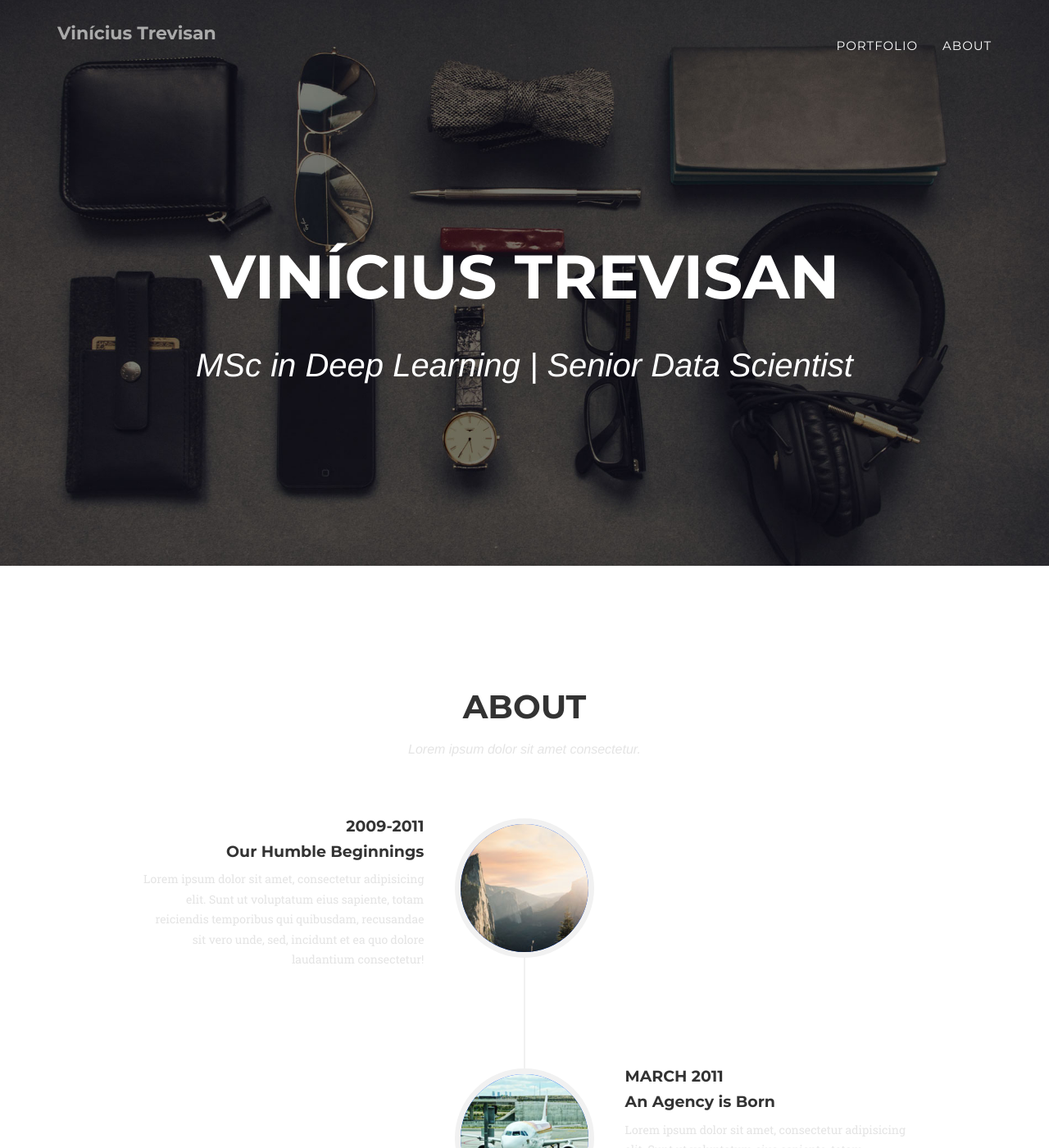
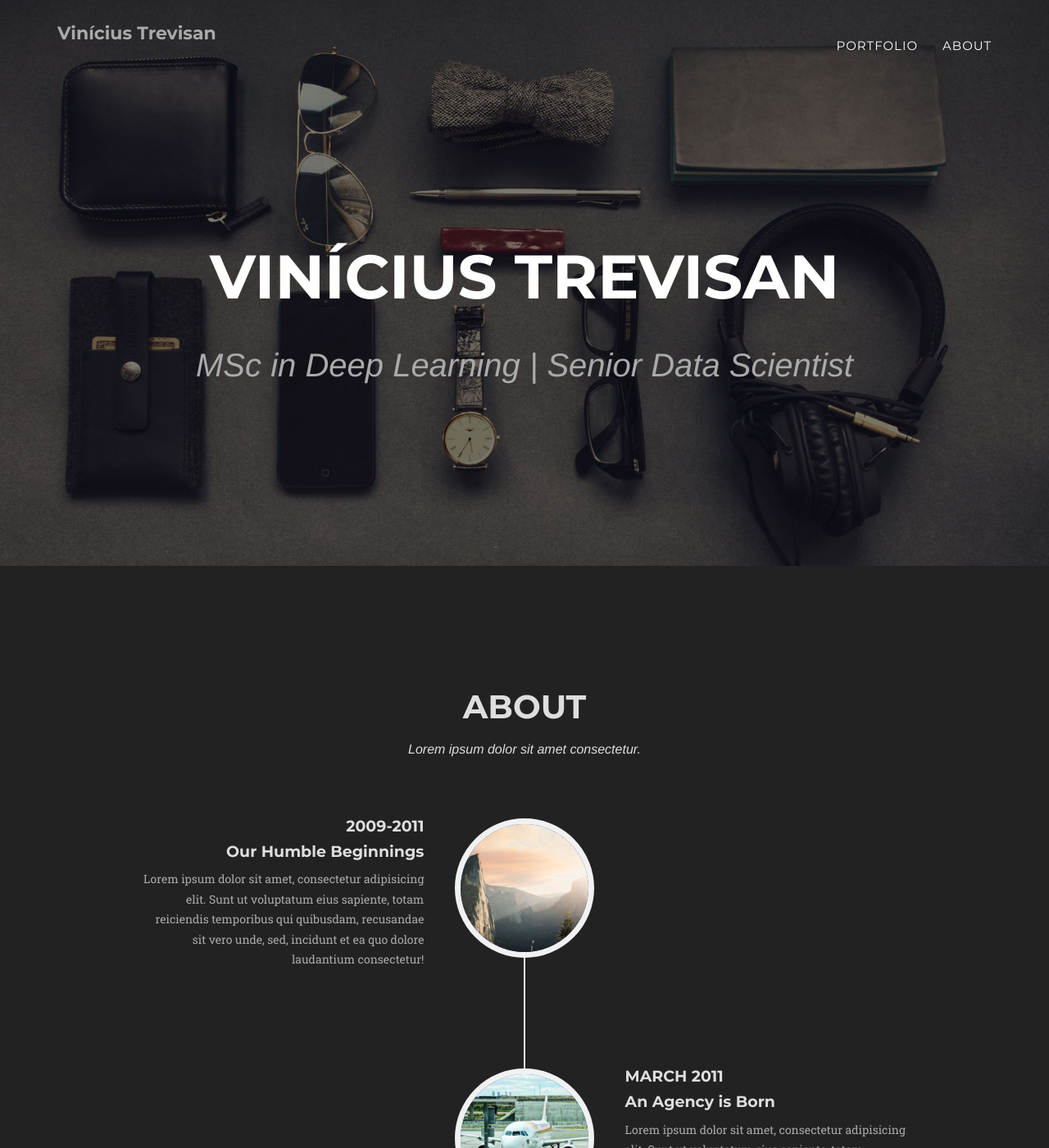
Before and after one commit to vinyluis/viniciustrevisan.github.io, a Jekyll site: the page built from index.html, in a window 1280 px wide and 1400 px high. Shown: the whole window at 82% size. Built offline with Jekyll 4.4.1, drawn with Linux system fonts in a browser that asks for light colours; some web fonts are replaced.

Commit message:
About style adjustments

```diff
--- /dev/null
+++ b/_includes/vt_about.html
@@ -0,0 +1,80 @@
+<!-- About Section -->
+    <section id="about" class="bg-darkest-gray vt-text-light">
+        <div class="container">
+            <div class="row">
+                <div class="col-lg-12 text-center">
+                    <h2 class="section-heading">About</h2>
+                    <h3 class="section-subheading">Lorem ipsum dolor sit amet consectetur.</h3>
+                </div>
+            </div>
+            <div class="row">
+                <div class="col-lg-12">
+                    <ul class="timeline">
+                        <li>
+                            <div class="timeline-image">
+                                <img class="img-circle img-responsive" src="img/about/1.jpg" alt="">
+                            </div>
+                            <div class="timeline-panel">
+                                <div class="timeline-heading">
+                                    <h4>2009-2011</h4>
+                                    <h4 class="subheading">Our Humble Beginnings</h4>
+                                </div>
+                                <div class="timeline-body">
+                                    <p class="vt-text-medium">Lorem ipsum dolor sit amet, consectetur adipisicing elit. Sunt ut voluptatum eius sapiente, totam reiciendis temporibus qui quibusdam, recusandae sit vero unde, sed, incidunt et ea quo dolore laudantium consectetur!</p>
+                                </div>
+                            </div>
+                        </li>
+                        <li class="timeline-inverted">
+                            <div class="timeline-image">
+                                <img class="img-circle img-responsive" src="img/about/2.jpg" alt="">
+                            </div>
+                            <div class="timeline-panel">
+                                <div class="timeline-heading">
+                                    <h4>March 2011</h4>
+                                    <h4 class="subheading">An Agency is Born</h4>
+                                </div>
+                                <div class="timeline-body">
+                                    <p class="vt-text-medium">Lorem ipsum dolor sit amet, consectetur adipisicing elit. Sunt ut voluptatum eius sapiente, totam reiciendis temporibus qui quibusdam, recusandae sit vero unde, sed, incidunt et ea quo dolore laudantium consectetur!</p>
+                                </div>
+                            </div>
+                        </li>
+                        <li>
+                            <div class="timeline-image">
+                                <img class="img-circle img-responsive" src="img/about/3.jpg" alt="">
+                            </div>
+                            <div class="timeline-panel">
+                                <div class="timeline-heading">
+                                    <h4>December 2012</h4>
+                                    <h4 class="subheading">Transition to Full Service</h4>
+                                </div>
+                                <div class="timeline-body">
+                                    <p class="vt-text-medium">Lorem ipsum dolor sit amet, consectetur adipisicing elit. Sunt ut voluptatum eius sapiente, totam reiciendis temporibus qui quibusdam, recusandae sit vero unde, sed, incidunt et ea quo dolore laudantium consectetur!</p>
+                                </div>
+                            </div>
+                        </li>
+                        <li class="timeline-inverted">
+                            <div class="timeline-image">
+                                <img class="img-circle img-responsive" src="img/about/4.jpg" alt="">
+                            </div>
+                            <div class="timeline-panel">
+                                <div class="timeline-heading">
+                                    <h4>July 2014</h4>
+                                    <h4 class="subheading">Phase Two Expansion</h4>
+                                </div>
+                                <div class="timeline-body">
+                                    <p class="vt-text-medium">Lorem ipsum dolor sit amet, consectetur adipisicing elit. Sunt ut voluptatum eius sapiente, totam reiciendis temporibus qui quibusdam, recusandae sit vero unde, sed, incidunt et ea quo dolore laudantium consectetur!</p>
+                                </div>
+                            </div>
+                        </li>
+                        <li class="timeline-inverted">
+                            <div class="timeline-image">
+                                <h4>Be Part
+                                    <br>Of Our
+                                    <br>Story!</h4>
+                            </div>
+                        </li>
+                    </ul>
+                </div>
+            </div>
+        </div>
+    </section>
--- a/_includes/vt_header.html
+++ b/_includes/vt_header.html
@@ -36,7 +36,7 @@
         <div class="container">
             <div class="intro-text">
                 <div class="intro-heading">Vinícius Trevisan</div>
-                <div class="intro-lead-in">MSc in Deep Learning | Senior Data Scientist</div>
+                <div class="intro-lead-in vt-text-medium">MSc in Deep Learning | Senior Data Scientist</div>
             </div>
         </div>
     </header>
--- a/_layouts/vini.html
+++ b/_layouts/vini.html
@@ -7,7 +7,7 @@
     <body id="page-top" class="index">
 
     {% include vt_header.html %}
-    {% include about.html %}
+    {% include vt_about.html %}
     {% include portfolio_grid.html %}
     {% include vt_footer.html %}
     {% include modals.html %}
```
Also changed, not shown: _data/template.yml (+7 -3 lines), _includes/css/agency.css (+9 -1 lines).
